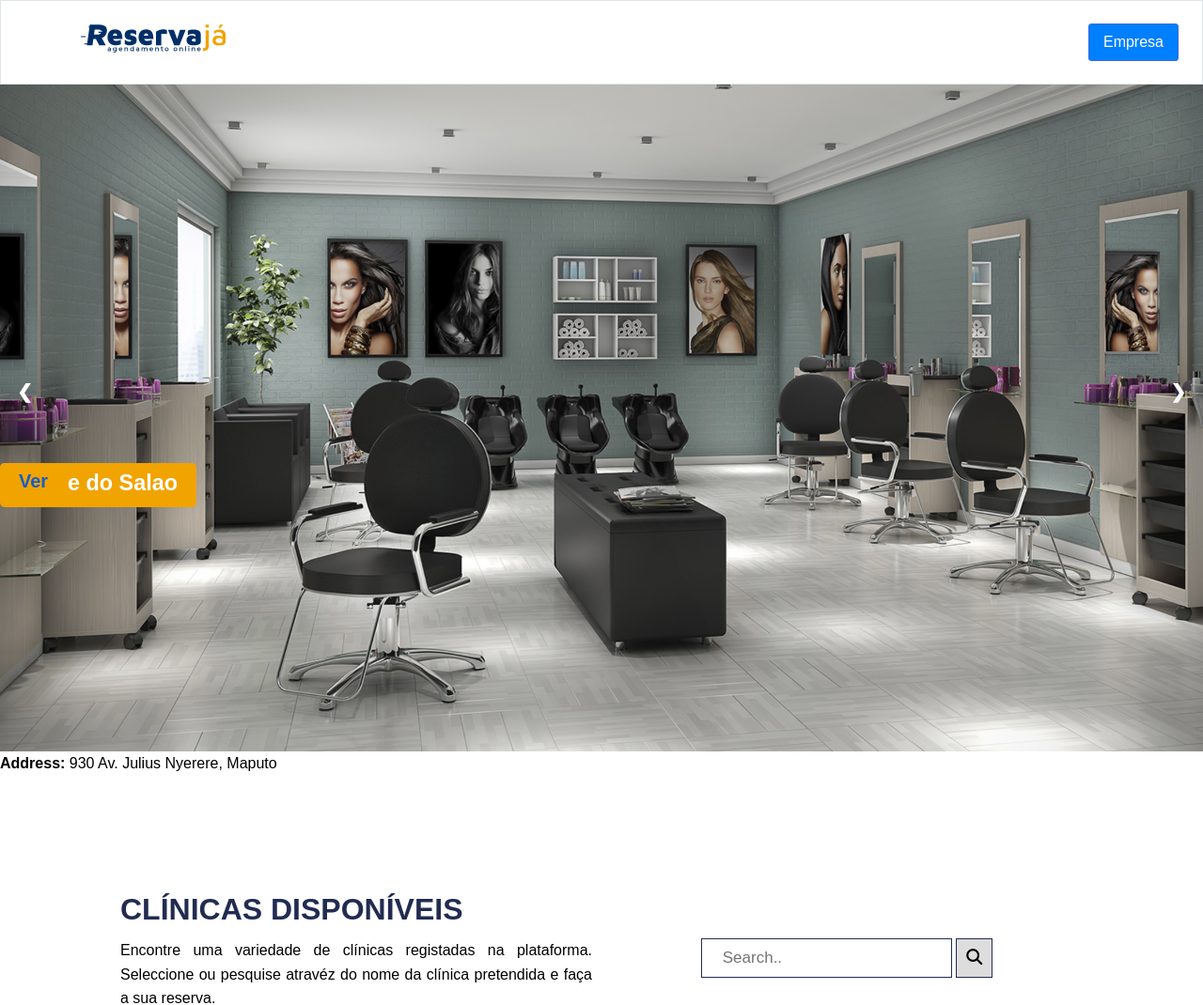
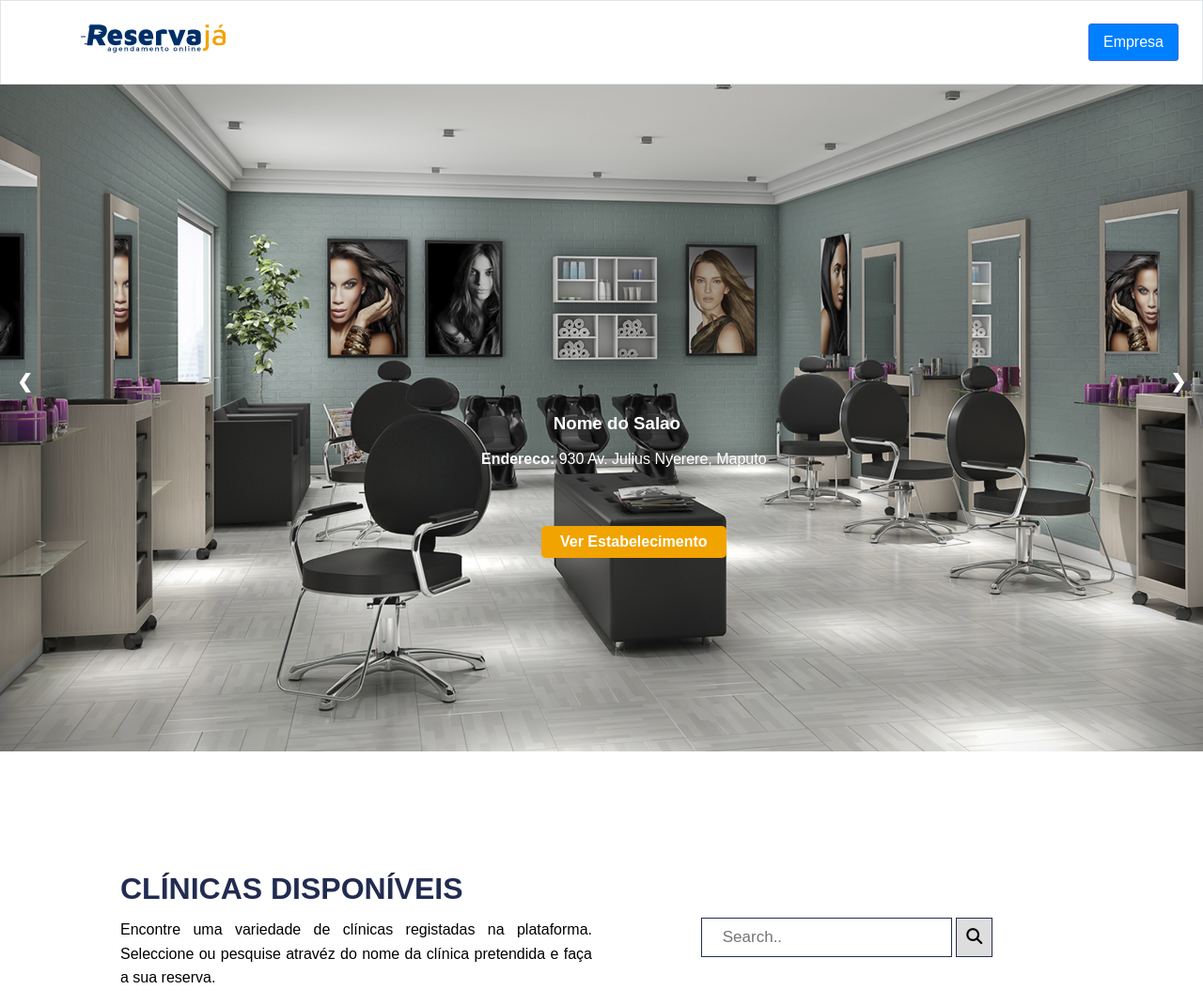
Before and after one commit to Iyonissio/Agendamento-Page-PHP, a PHP site: page /clinicas.php in a window 1280 px wide. Shown: the top 1070 px of the page at 94% size. Run offline with PHP 8.4, Linux system fonts and the light colour scheme; some libraries are stand-ins or nearby versions.

Commit message:
actualizar

```diff
--- a/clinicas.php
+++ b/clinicas.php
@@ -20,7 +20,6 @@
 		max-width: 100%;
 		margin: auto;
 		position: relative;
-		overflow: hidden;
 	}
 
 	.slide-container .slide {
@@ -52,7 +51,6 @@
 		font-size: 20px;
 		transition: all 0.6s ease;
 		border-radius: 0 3px 3px 0;
-		user-select: none;
 	}
 
 	.slide-container .antes:hover,
@@ -74,49 +72,99 @@
 		padding-right: 0px;
 	}
 
-	.textoo {
-		display: flex;
-		justify-content: center;
-		align-items: center;
+	.ver-empresa {
+		cursor: pointer;
+		position: absolute;
+		top: 70%;
+		left: 45%;
+		color: white;
+		font-size: 16px;
+		text-decoration: none;
+		background-color: #F1A300;
+		padding: 8px 20px;
+		border-radius: 5px;
+	}
+
+	.info-destaque-nome {
+		cursor: pointer;
+		position: absolute;
+		top: 55%;
+		left:46%;
+		color: white;
+	}
+
+	.info-destaque-endereco {
 		cursor: pointer;
 		position: absolute;
 		top: 60%;
-		padding: 16px;
+		left: 40%;
 		color: white;
-		font-weight: bold;
-		font-size: 20px;
-		text-decoration: none;
-		border: none;
-		background-color: #F1A300;
-		color: #fff;
-		padding: 8px 20px;
-		border-radius: 5px;
-		padding-bottom: 12px;
+	}
+
+	.em-destaque {
+		cursor: pointer;
+		position: absolute;
+		top: 20%;
+		left: 33%;
+		color: white;
 	}
 </style>
 
+<!--Destaque Slider-->
 <div class="content">
 	<div class="slide-container">
+
+		<!--Imagem  Estabelecimento 1 -->
 		<div class="slide fade">
-			<img src="image/salao1.jpg" alt=''>
+			<!-- Coloquei a imagem dentro de um link, assim ao clicar ira a decricao do Estabelecimento -->
+			<a href="#"><img src="image/salao1.jpg" alt=''></a>
+			<div class="info-destaque-nome">
+				<h3>Nome do Salao</h3>
+			</div>
+			<div class="info-destaque-endereco">
+				<p><strong>Endereco:</strong> 930 Av. Julius Nyerere, Maputo</p>
+			</div>
+			<div class="ver-empresa">
+				<h4>Ver Estabelecimento</h4>
+			</div>
 		</div>
+		<!-- Imagem Estabelecimento 2 -->
 		<div class="slide fade">
-			<img src='https://wallpapercave.com/wp/wp2650489.jpg' alt=''>
+			<!-- Coloquei a imagem dentro de um link, assim ao clicar ira a decricao do Estabelecimento -->
+			<a href="#"></a><img src="image/Salao2.jpg" alt=''>
+			<div class="info-destaque-nome">
+				<h3>Nome do Salao</h3>
+			</div>
+			<div class="info-destaque-endereco">
+				<p><strong>Endereco:</strong> 930 Av. Julius Nyerere, Maputo</p>
+			</div>
+			<div class="ver-empresa">
+				<h4>Ver Estabelecimento</h4>
+			</div>
 		</div>
-		<div class="textoo">
-			<h3>Nome do Salao</h3>
+
+		<!-- Imagem Estabelecimento 3 -->
+		<div class="slide fade">
+			<!-- Coloquei a imagem dentro de um link, assim ao clicar ira a decricao do Estabelecimento -->
+			<a href="#"></a><img src="image/salao1.jpg" alt=''>
+			<div class="info-destaque-nome">
+				<h3>Nome do Salao</h3>
+			</div>
+			<div class="info-destaque-endereco">
+				<p><strong>Endereco:</strong> 930 Av. Julius Nyerere, Maputo</p>
+			</div>
+			<div class="ver-empresa">
+				<h4>Ver Estabelecimento</h4>
+			</div>
 		</div>
-		<div class="textoo">
-			<a>Ver</a>
-		</div>
-		<p><strong>Address:</strong> 930 Av. Julius Nyerere, Maputo</p>
-
+		<!--<h1 class="em-destaque">Estabelecimentos em Destaque</h1> -->
 		<a href="#" class="antes" title="antes">&#10094</a>
 		<a href="#" class="proximo" title="proximo">&#10095</a>
 	</div>
 </div>
 
 
+<!-- Destaque Fim -->
 
 <main>
 	<div class="area_estabelecimento">
@@ -306,7 +354,9 @@
 			showItems();
 			check();
 		}
-		// header js
+
+
+		// Destaque / header js
 		var currentSlide = 0;
 		const slides = document.querySelectorAll(".slide")
 
@@ -320,7 +370,7 @@
 		document.addEventListener("DOMContentLoaded", init(currentSlide))
 		setInterval(() => {
 			proximo()
-		}, 1000);
+		}, 3000);
 		const proximo = () => {
 			currentSlide >= slides.length - 1 ? currentSlide = 0 : currentSlide++
 			init(currentSlide)
```
Also changed, not shown: image/Salao2.jpg (added).
